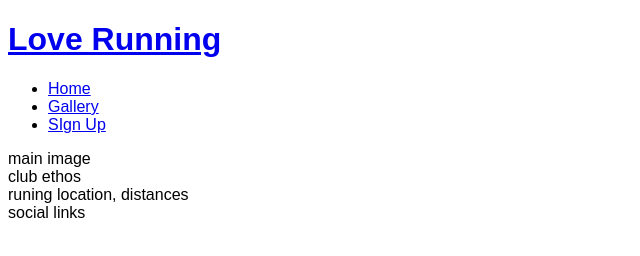
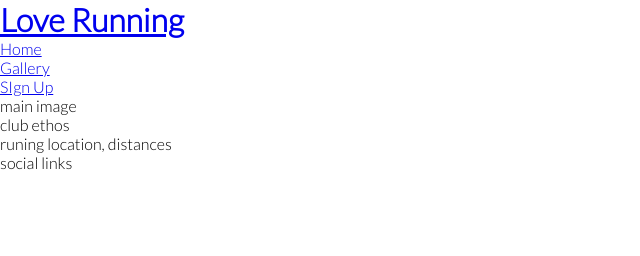
Before and after one commit to fionatreacy/Love-Running, a plain HTML site: page index.html in a window 1280 px wide. Shown: the whole page, without its empty margins (0-640 px from the left). Drawn offline with Linux system fonts and the light colour scheme.

Commit message:
add fonts remove margins

```diff
--- a/assets/css/style.css
+++ b/assets/css/style.css
@@ -1,3 +1,12 @@
+@import url('https://fonts.googleapis.com/css2?family=Lato:wght@300&family=Oswald:wght@300&display=swap');
+
+* {
+    padding: 0;
+    margin: 0;
+    border: none;
+}
 body {
-    font-family: Arial, Helvetica, sans-serif;
+    font-family: Lato, sans-serif;
+    font-weight: 300
+    ;
 }
```
